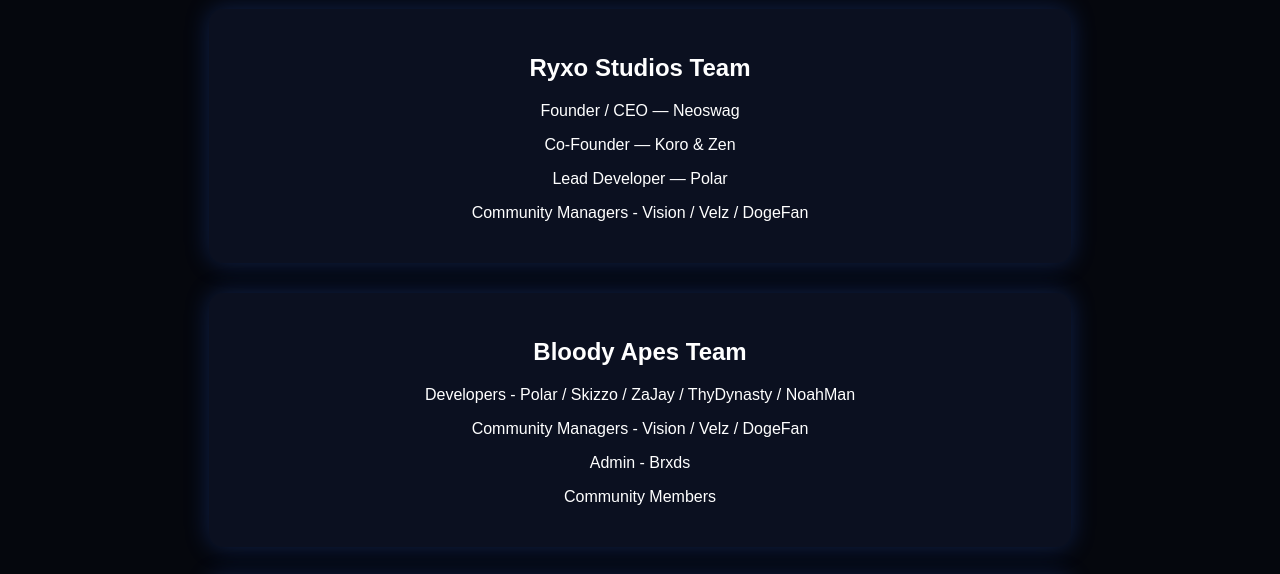
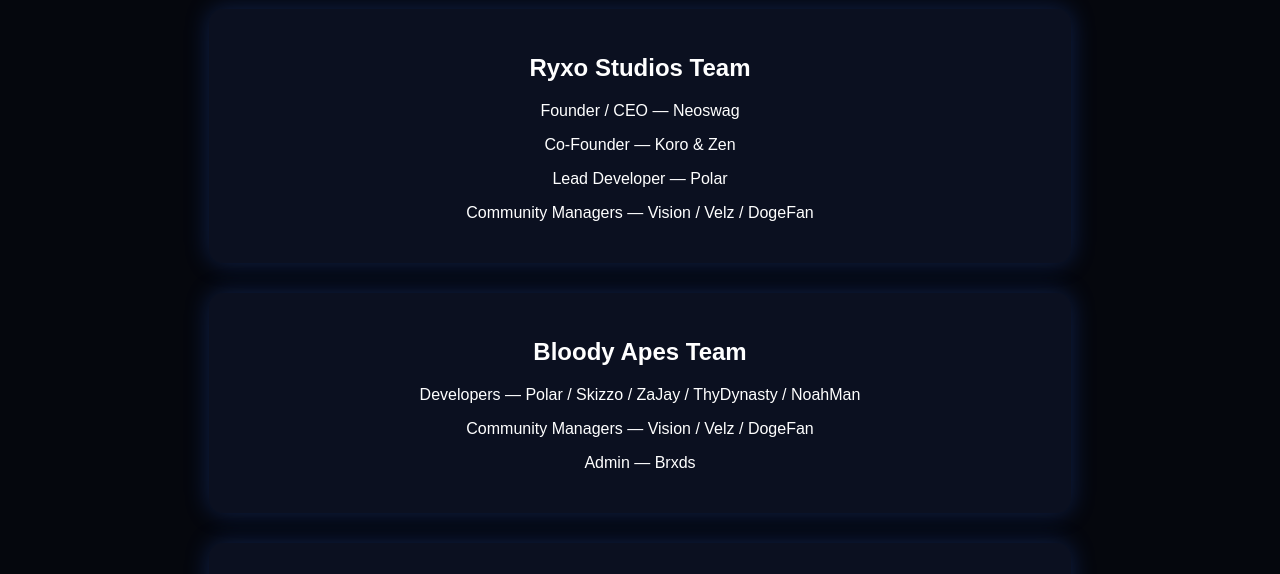
Before and after one commit to szdasdasdsadsadasda/szdasdasdsadsadasda.github.io, a plain HTML site: page credits.html in a window 1280 px wide. Shown: the part 184-758 px from the top of the page. Drawn offline with Linux system fonts and the light colour scheme.

Commit message:
Update credits.html

```diff
--- a/credits.html
+++ b/credits.html
@@ -27,15 +27,14 @@
             <p>Founder / CEO — Neoswag</p>
             <p>Co-Founder — Koro & Zen</p>
             <p>Lead Developer — Polar</p>
-            <p>Community Managers - Vision / Velz / DogeFan</p>
+            <p>Community Managers — Vision / Velz / DogeFan</p>
         </div>
 
         <div class="card">
             <h2>Bloody Apes Team</h2>
-            <p>Developers - Polar / Skizzo / ZaJay / ThyDynasty / NoahMan</p>
-            <p>Community Managers - Vision / Velz / DogeFan</p>
-            <p>Admin - Brxds</p>
-            <p>Community Members</p>
+            <p>Developers — Polar / Skizzo / ZaJay / ThyDynasty / NoahMan</p>
+            <p>Community Managers — Vision / Velz / DogeFan</p>
+            <p>Admin — Brxds</p>
         </div>
 
         <div class="card">
```
